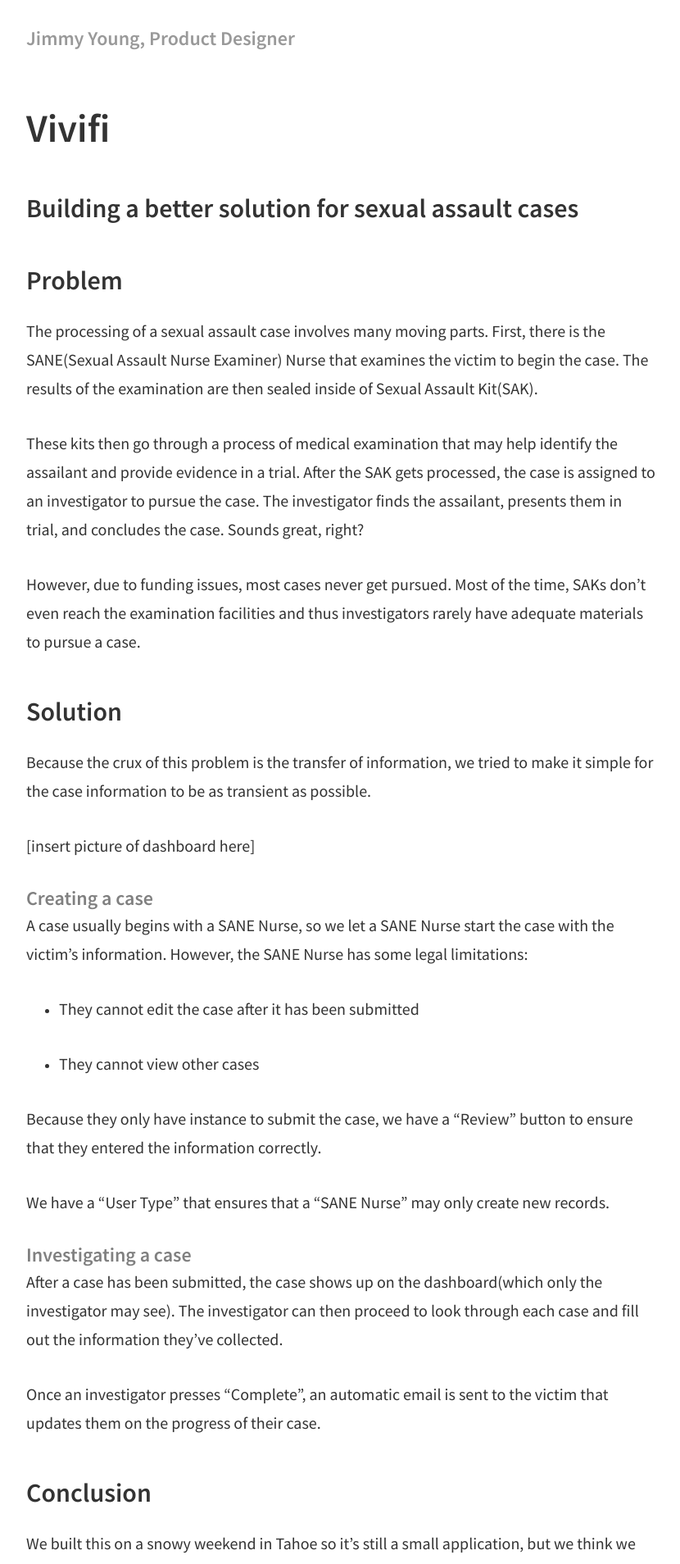
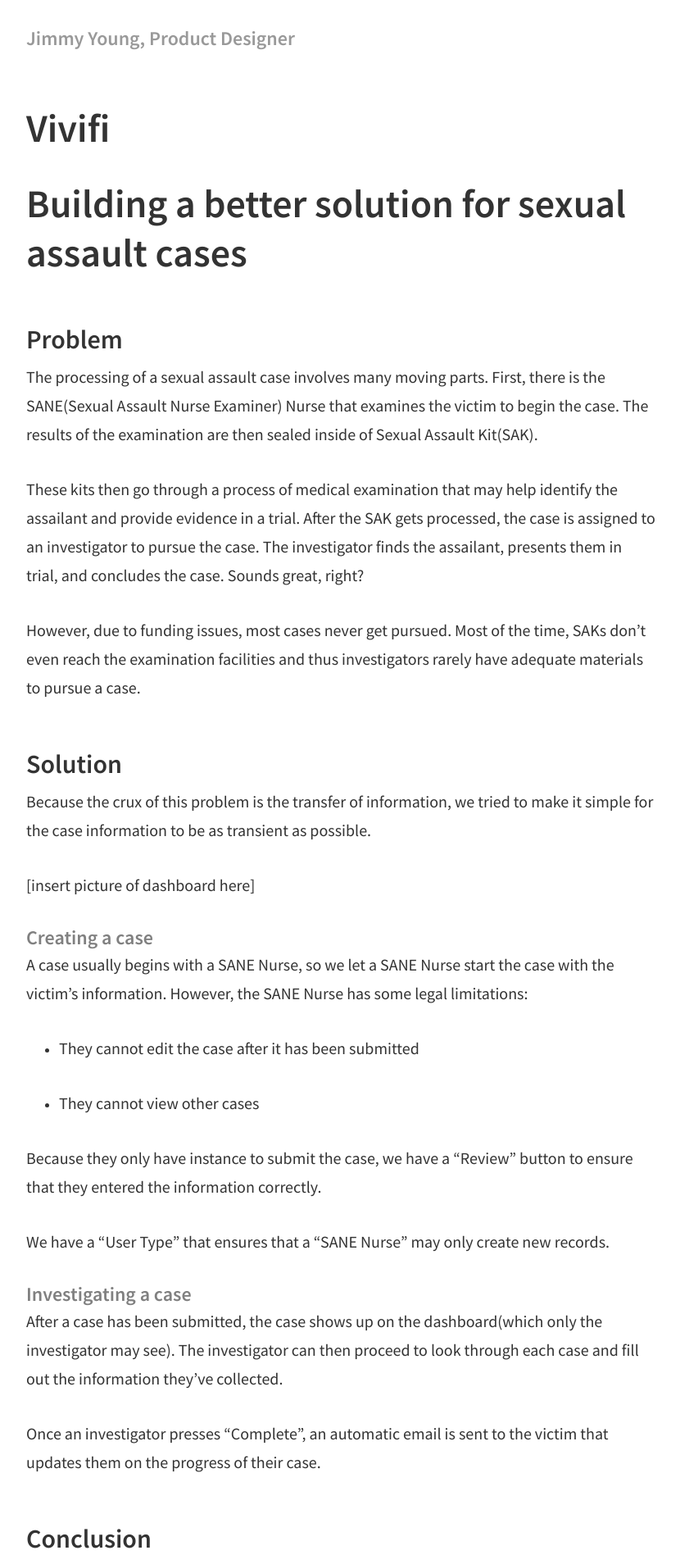
Before and after one commit to npmcdn-to-unpkg-bot/jyng.github.io, a Jekyll site: the page built from _posts/2016-02-07-vivifi.md, in a window 1280 px wide. Shown: the top 1908 px of the page at 82% size, without its empty margins (224-1054 px from the left). Built offline with Jekyll 4.4.1, drawn with Linux system fonts in a browser that asks for light colours.

Commit message:
adding www

```diff
--- a/CNAME
+++ b/CNAME
@@ -1 +1 @@
-jyngo.me
+www.jyngo.me
--- a/_posts/2016-02-07-vivifi.md
+++ b/_posts/2016-02-07-vivifi.md
@@ -2,7 +2,7 @@
 layout: post
 title: Vivifi
 ---
-## Building a better solution for sexual assault cases
+# Building a better solution for sexual assault cases
 
 ## Problem
 
--- a/css/posts.css
+++ b/css/posts.css
@@ -29,8 +29,9 @@
   margin-top:32px;
   }
 h2, .h2, h3, .h3, h4, h5, h6 {font-size: 24px;}
-h2, .h2 {margin-top:48px;margin-bottom: 24px;}
-h3,.h3{color:gray;}
+h2, .h2 {margin-top:56px;margin-bottom: 8px;}
+h3,.h3{color:gray;
+margin-top:32px;}
 p, .p {
   font-size: 18px;
   margin-bottom: 32px;
```
Also changed, not shown: 3 other files.
